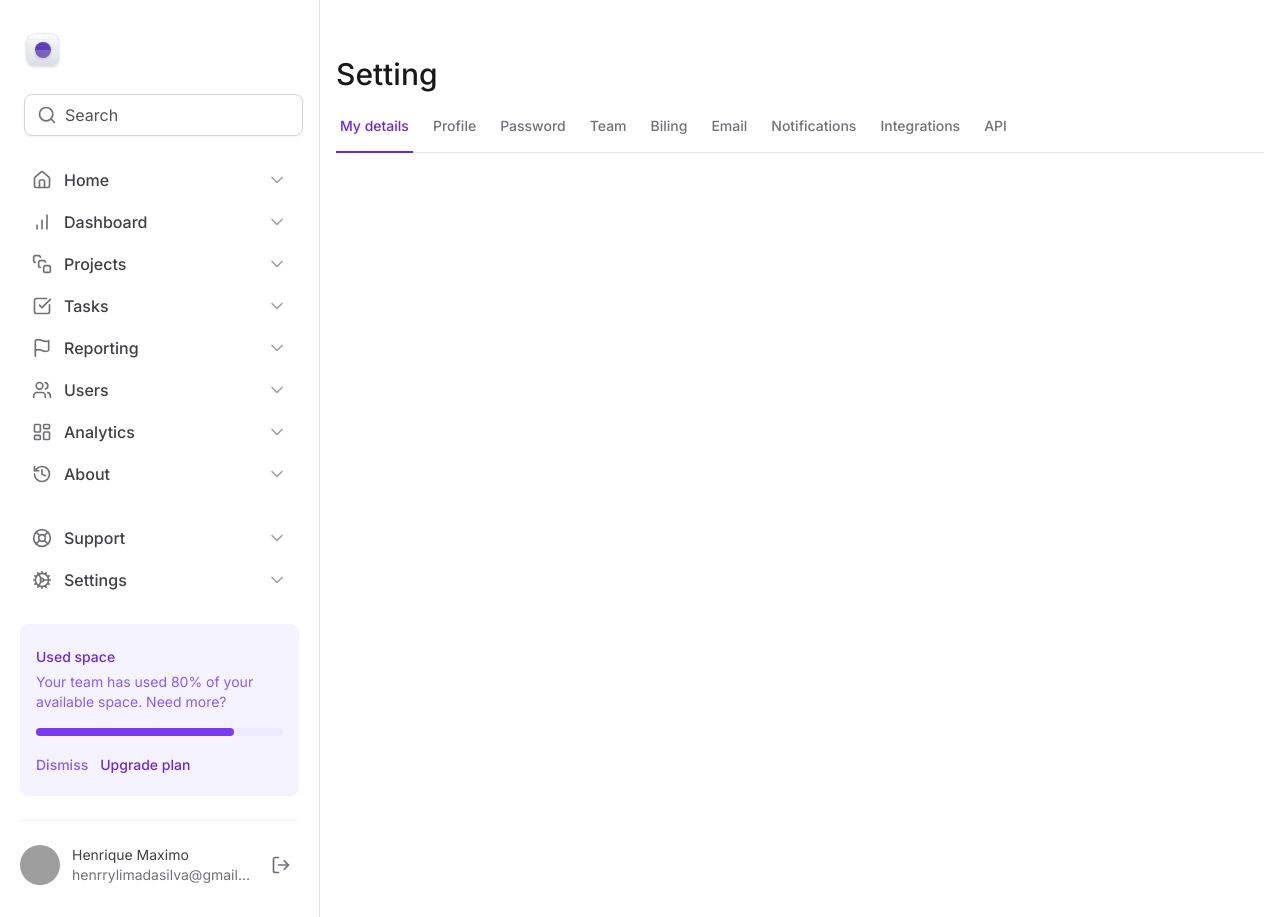
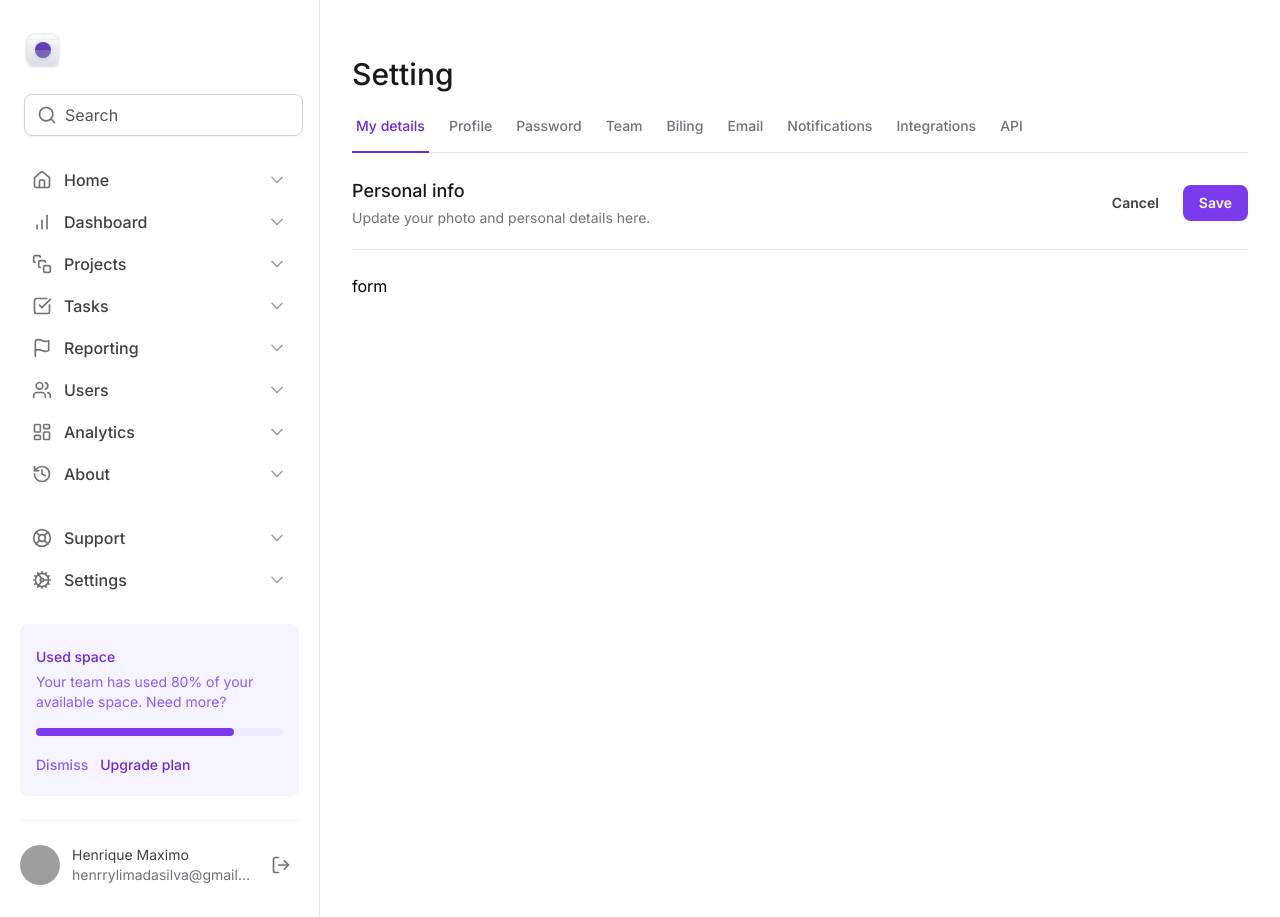
Before and after one commit to Henrry-Maximo/tailwind-next-rocketseat, a Next.js app: page / in a window 1280 px wide. Built offline with nearby package versions, Linux system fonts and the light colour scheme; grey boxes are pictures that could not be loaded.

Commit message:
✨ feat: add structure of form

```diff
--- a/src/app/layout.tsx
+++ b/src/app/layout.tsx
@@ -20,7 +20,7 @@ export default function RootLayout({
       <body className={inter.className}>
         <div className="grid min-h-screen grid-cols-app">
           <Sidebar />
-          <main className="px-4 pb-12 pt-14">{children}</main>
+          <main className="px-8 pb-12 pt-14">{children}</main>
         </div>
       </body>
     </html>
--- a/src/app/page.tsx
+++ b/src/app/page.tsx
@@ -6,6 +6,37 @@ export default function Home() {
       <h1 className="text-3xl font-medium text-zinc-900">Setting</h1>
 
       <SettingsTabs />
+
+      <div className="mt-6 flex flex-col">
+        <div className="flex items-center justify-between border-b border-zinc-200 pb-5">
+          <div className="space-y-1">
+            <h2 className="text-lg font-medium text-zinc-900">Personal info</h2>
+            <span className="text-sm text-zinc-500">
+              Update your photo and personal details here.
+            </span>
+          </div>
+          <div className="flex items-center gap-2">
+            <button
+              type="button"
+              form=""
+              className="shadow-smborder rounded-lg border-zinc-300 px-4 py-2 text-sm font-semibold text-zinc-700 hover:bg-zinc-50"
+            >
+              Cancel
+            </button>
+            <button
+              type="submit"
+              form="settings"
+              className="rounded-lg bg-violet-600 px-4 py-2 text-sm font-semibold text-white shadow-sm hover:bg-violet-600"
+            >
+              Save
+            </button>
+          </div>
+        </div>
+
+        <form id="settings" action="" className="mt-6 flex w-full flex-col">
+          form
+        </form>
+      </div>
     </>
 
     // <div className="flex h-screen flex-col items-center bg-slate-50 p-64 text-center text-slate-900 dark:bg-slate-900 dark:text-slate-100">
--- /dev/null
+++ b/src/components/Button/Button.tsx
@@ -0,0 +1,19 @@
+interface ButtonProps extends React.ButtonHTMLAttributes<HTMLButtonElement> {
+  title: string
+}
+
+export const Button: React.FC<ButtonProps> = ({
+  type = 'button',
+  title,
+  ...props
+}) => {
+  return (
+    <button
+      type={type}
+      {...props}
+      className="rounded-lg px-4 py-2 text-sm font-semibold shadow-sm"
+    >
+      {title}
+    </button>
+  )
+}
```
